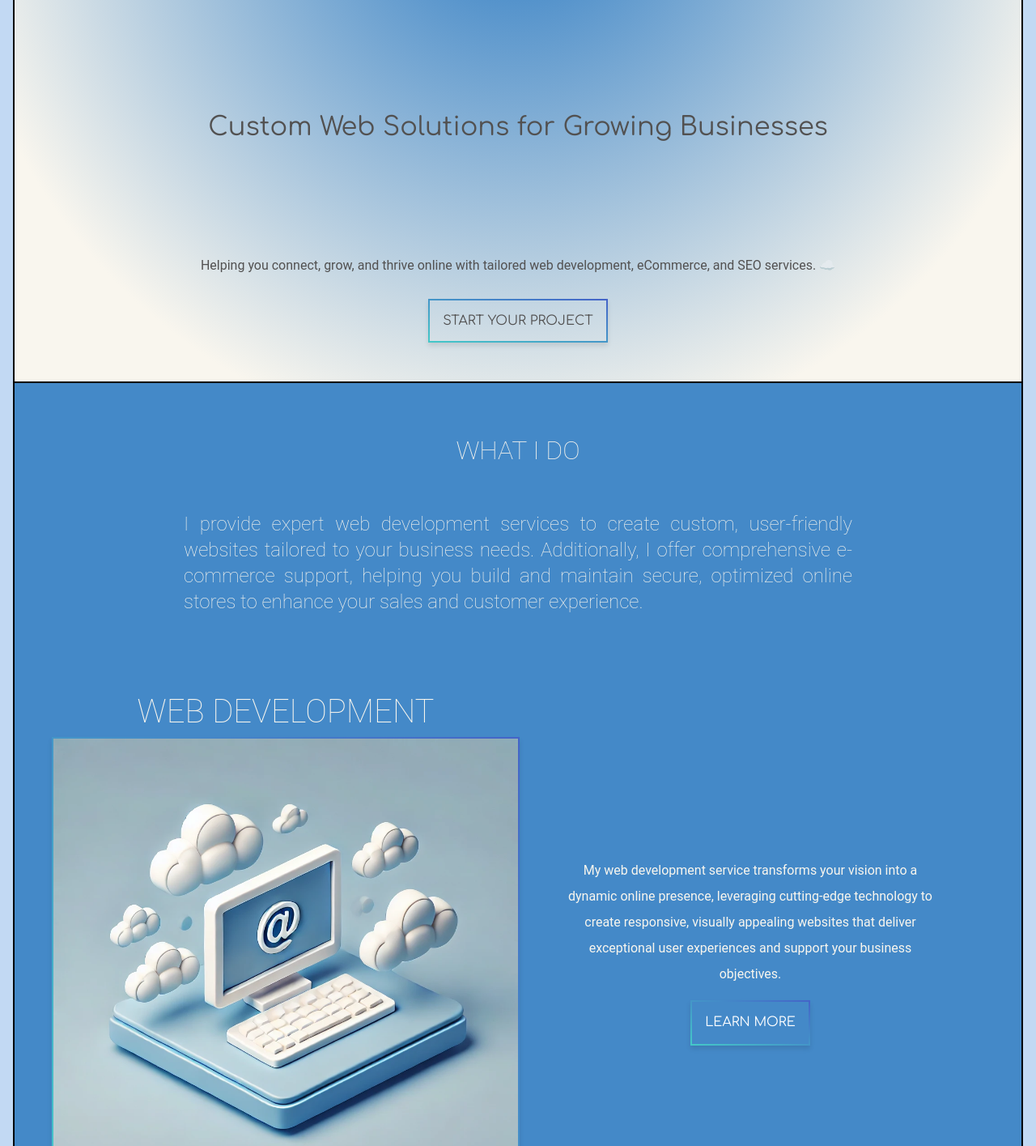
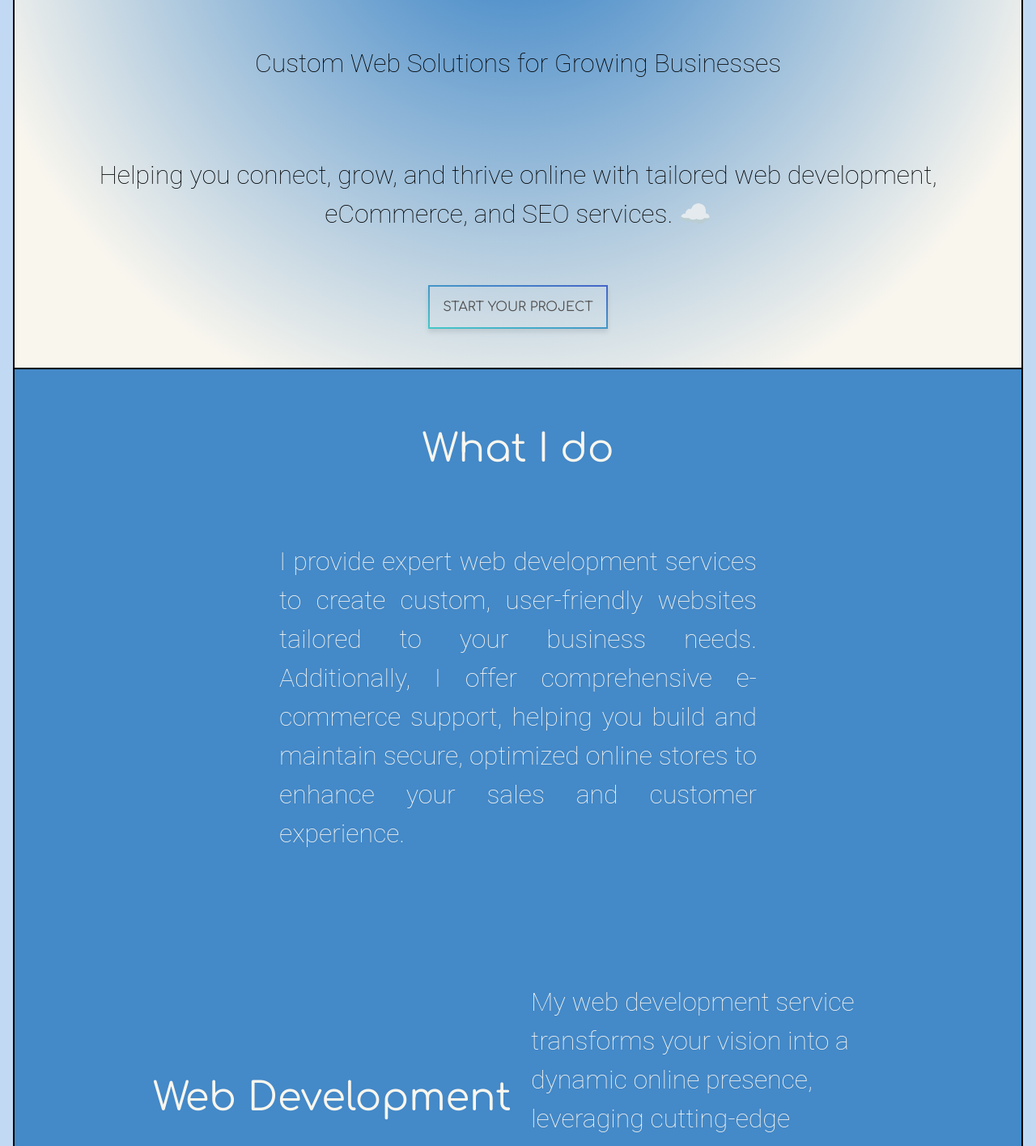
Before and after one commit to Cloud9Calm/cloud9-calm-website, a React (Create React App) app in the folder c9c-client/: page / in a window 1280 px wide. Shown: the part 860-2275 px from the top of the page at 81% size. Built offline with nearby package versions, Linux system fonts and the light colour scheme.

Commit message:
adjusted styling for home, header and hero to use new heading and body mixin

```diff
--- a/c9c-client/src/components/Header/Header.scss
+++ b/c9c-client/src/components/Header/Header.scss
@@ -16,21 +16,15 @@
             z-index: 1000;
             flex-direction: row;
             height: 50px;
-        }
-        &.header--scrolled {
+        } &.header--scrolled {
             background-color: rgba(255, 255, 255, 0.6);
             backdrop-filter: blur(10px);
             -webkit-backdrop-filter: blur(10px);
             transition: background-color 0.3s ease, backdrop-filter 0.3s ease;
-          }
-
-    &__title {
-        font-size: 1.5rem;
-        color: $c9c-main-color;
+          } &__title {
+        @include heading-text;
         text-transform: uppercase;
-    }
-
-    &__menu-list {
+    } &__menu-list {
         display: flex;
         flex-direction: column;
         align-items: center;
@@ -38,20 +32,14 @@
             @include tablet {
                 flex-direction: row;
             }
-    }
-
-    &__menu-item {
+    } &__menu-item {
         a {
           text-decoration: none;
           color: $c9c-secondary-color;
           transition: color 0.3s ease;
-        }
-
-        &.active a {
-          color: $c9c-main-color; // Use your brand's main color when active
-        }
-
-        @include tablet {
+        } &.active a {
+          color: $c9c-main-color;
+        } @include tablet {
           padding: 0 1rem;
         }
       }
--- a/c9c-client/src/components/Hero/Hero.scss
+++ b/c9c-client/src/components/Hero/Hero.scss
@@ -12,27 +12,12 @@
 
     &__logo {
         width: 70vw;
-    }
-
-    &__title {
-        font-family: $c9c-main-font;
-        color: $c9c-secondary-color;
-        font-size: 1rem;
+    } &__title {
+       @include body-text;
+    } &__info {
+        @include body-text;
         text-align: center;
-        margin: 2rem;
-        width: 80vw;
-            @include tablet {
-                font-size: 2rem;
-                margin: 8rem;
-            }
-    }
-
-    &__info {
-        text-align: justify;
-        color: $c9c-secondary-color;
-    }
-
-    &__cta-button {
+    } &__cta-button {
         @include buttons;
         color: $c9c-secondary-color;
     }
--- a/c9c-client/src/components/Services/Services.scss
+++ b/c9c-client/src/components/Services/Services.scss
@@ -5,60 +5,45 @@
 .services {
     @include flex-column-center;
     background-color: $c9c-main-color;
-    font-family: $c9c-main-font;
     color: $c9c-off-white;
-    text-align: justify;
     @include outer-borders;
         @include tablet {
             padding: 2rem;
-        }
-
-    &__title {
-        font-size: 1.5rem;
-        text-transform: uppercase;
-        margin: 2rem;
-            @include tablet {
-                font-size: 2rem;
-            }
-    }
-
-    &__sub-title {
-        font-size: 1rem;
-        line-height: 2rem;
-        font-family: $c9c-secondary-fonts;
-        max-width: 80%;
-            @include tablet {
-                font-size: 1.5rem;
-                max-width: 70%;
-            }
+        } &__title {
+            @include heading-text;
+    } &__sub-title {
+            @include body-text;
+            padding: 2rem;
+            text-align: justify;
+                @include desktop {
+                    max-width: 50%;
+                }
     }
 
     &__cards-container {
         @include flex-column-center;
-        margin: 1rem;
+        padding: 1rem;
         @include tablet {
             justify-content: space-around;
         }
-    }
-
-    &__card-1,
-    &__card-2,
-    &__card-3 {
+    } &__card-1,
+      &__card-2,
+      &__card-3 {
         @include flex-column-center;
-        text-align: center;
         margin: 3rem 0;
             @include tablet {
                 flex-direction: row;
                 align-items: center;
+                    @include desktop {
+                        max-width: 80%;
+                    }
             }
-    }
-
-        &__card-2 {
+    } &__card-2 {
             @include tablet {
-                flex-direction: row-reverse
+                flex-direction: row-reverse;
+                text-align: right;
             }
         }
-
 
     &__cards-upper-section {
         @include flex-column-center;
@@ -76,42 +61,20 @@
         padding: 0;
             @include tablet {
                 width: 100%;
+                    @include desktop {
+                        width: 60%;
+                    }
             }
-
-    }
-
-    &__cards-title {
-        text-transform: uppercase;
-        text-align: center;
-        font-size: 2rem;
-            @include tablet {
-                font-size: 2.5rem;
-                margin: .5rem;
-            }
-
-    }
-
-    &__cards-lower-section {
+    } &__cards-title {
+       @include heading-text;
+    } &__cards-lower-section {
         @include flex-column-center;
             @include tablet {
                 max-width: 50%;
             }
-
-    }
-
-    &__cards-description {
-        font-size: 1rem;
-        font-family: $c9c-secondary-fonts;
-        line-height: 2rem;
-            @include tablet {
-                max-width: 80%;
-            }
-
-    }
-
-    &__learn-more {
+    } &__cards-description {
+        @include body-text;
+    } &__learn-more {
         @include buttons;
-        height: 20px;
-        margin: 0;
     }
 }
--- a/c9c-client/src/pages/Home/Home.jsx
+++ b/c9c-client/src/pages/Home/Home.jsx
@@ -88,7 +88,7 @@ const Home = () => {
 
         {/* Call to Action */}
         <motion.section
-          className="home__call-to-action"
+          className="home__cta"
           initial="hidden"
           animate="visible"
           variants={fadeInVariant}
--- a/c9c-client/src/pages/Home/Home.scss
+++ b/c9c-client/src/pages/Home/Home.scss
@@ -12,111 +12,66 @@
         @include outer-borders;
         @include flex-column-center;
         background-color: $c9c-off-white;
-        font-weight: 100;
-    }
-
-    &__about-title {
-        font-family: $c9c-main-font;
-        font-size: 2rem;
-        text-align: center;
-        padding: 1rem;
-        margin: 0;
-        font-weight: 400;
-    }
-
-    &__about-description {
-        font-family: $c9c-secondary-fonts;
-        padding: 1rem;
-        text-align: justify;
-        line-height: 1.5rem;
-        font-weight: 100;
-        @include tablet {
-            max-width: 60%;
-        }
-    }
-
-    &__about-profile {
-        width: 80%;
-        border-radius: 50%;
+    } &__about-title {
+       @include heading-text;
+       color: $c9c-off-white;
+    } &__about-description {
+       @include body-text;
+       text-align: justify;
+       padding: 2rem;
+            @include tablet {
+                max-width: 60%;
+            }
+        } &__about-profile {
+        width: 50%;
+        border-radius: 1000px;
         @include box-shadow;
             @include tablet {
                 width: 40%;
+                @include desktop {
+                    width: 20%;
+                }
             }
-    }
-
-    &__cta-link-1 {
-        @include buttons;
-        color: $c9c-secondary-color;
     }
 
     &__portfolio {
         @include outer-borders;
         @include flex-column-center;
         background-color: $c9c-secondary-color;
-        padding: 1rem;
+        padding: 2rem;
         color: $c9c-off-white;
-        font-weight: 100;
-    }
-
-    &__portfolio-title {
-        font-family: $c9c-main-font;
-        font-size: 2rem;
-    }
-
-    &__portfolio-item {
+    } &__portfolio-title {
+        @include heading-text;
+    } &__portfolio-item {
         @include flex-column-center;
             @include tablet {
               flex-direction: row;
               align-items: center;
               justify-content: space-around;
             }
-    }
-
-    &__portfolio-image {
+    } &__portfolio-image {
         width: 90%;
         @include box-shadow;
             @include tablet {
                 width: 50%;
             }
+    } &__portfolio-description {
+        @include body-text;
+        padding: 2rem;
     }
 
-    &__portfolio-description {
-        line-height: 1.5rem;
-        font-size: 1rem;
-        text-align: justify;
-        @include tablet {
-            max-width: 40%;
-            font-size: 1.5rem;
-        }
-    }
 
-    &__cta-link-2 {
-        @include buttons;
-        color: $c9c-off-white;
-    }
-
-    &__call-to-action {
+    &__cta {
         @include outer-borders;
         @include flex-column-center;
-    }
-
-    &__cta-title {
-        font-family: $c9c-main-font;
-        text-align: center;
-    }
-
-    &__cta-description {
-        font-family: $c9c-secondary-fonts;
-        padding: 1rem;
-        text-align: center;
-        line-height: 1.5;
-        font-weight: 100;
-            @include tablet {
-                max-width: 60%;
-            }
-    }
-
-    &__cta-img {
+        padding: 2rem;
+    } &__cta-title {
+        @include heading-text;
+    } &__cta-description {
+       @include body-text;
+       padding: 2rem;
+       text-align: justify;
+    } &__cta-img {
         height: 200px;
         width: 200px;
         border-radius: 50%;
@@ -125,11 +80,17 @@
                 height: 350px;
                 width: 350px;;
             }
-    }
-
-    &__cta-button {
+    } &__cta-button {
         @include buttons;
         color: $c9c-secondary-color;
     }
 
+    &__cta-link-1 {
+        @include buttons;
+        color: $c9c-secondary-color;
+    } &__cta-link-2 {
+        @include buttons;
+        color: $c9c-off-white;
+    }
+
 }
--- a/c9c-client/src/styles/partials/_mixins.scss
+++ b/c9c-client/src/styles/partials/_mixins.scss
@@ -67,7 +67,7 @@
 
 @mixin heading-text {
   font-family: $c9c-main-font;
-  font-size: 1.5;
+  font-size: 1.5rem;
     @include tablet {
       font-size: 2rem;
         @include desktop {
```
